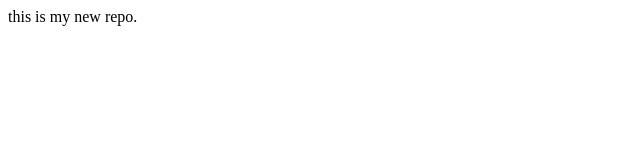
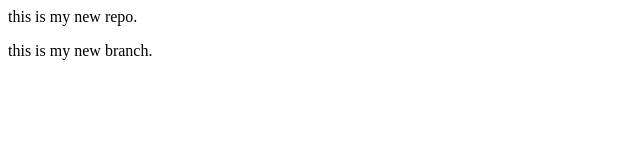
Before and after one commit to Babar-mir/LocalRepo, a plain HTML site: page index.html in a window 1280 px wide. Shown: the whole page, without its empty margins (0-640 px from the left). Drawn offline with Linux system fonts and the light colour scheme.

Commit message:
add new feature

```diff
--- a/index.html
+++ b/index.html
@@ -1 +1,2 @@
 <p>this is my new repo.</p>
+<p>this is my new branch.</p>
```
